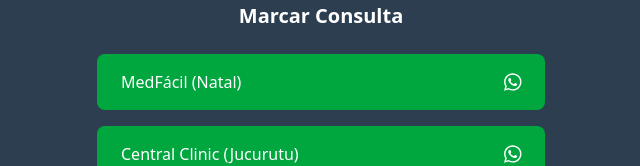
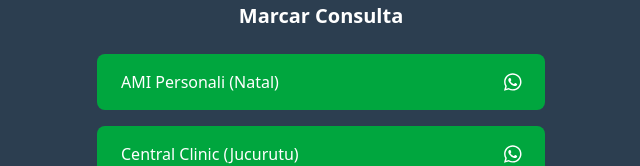
Before and after one commit to IuryFredson/dricaro, a React (Vite) app: page / in a window 1280 px wide. Shown: the part 3616-3782 px from the top of the page, without its empty margins (319-959 px from the left). Built offline with nearby package versions, Linux system fonts and the light colour scheme.

Commit message:
Mudança no número de telefone

```diff
--- a/src/App.jsx
+++ b/src/App.jsx
@@ -477,12 +477,12 @@
 
               <div className="grid grid-cols-1 gap-4">
                 <a
-                  href="https://wa.me/558430884488"
+                  href="https://wa.me/5584999241860"
                   target="_blank"
                   rel="noopener noreferrer"
                   className="flex items-center justify-between bg-green-600 py-4 px-6 rounded-lg hover:bg-green-700 transition duration-300"
                 >
-                  <span>MedFácil (Natal)</span>
+                  <span>AMI Personali (Natal)</span>
                   <FontAwesomeIcon icon={faWhatsapp} className="ml-3 text-xl" />
                 </a>
 
```
